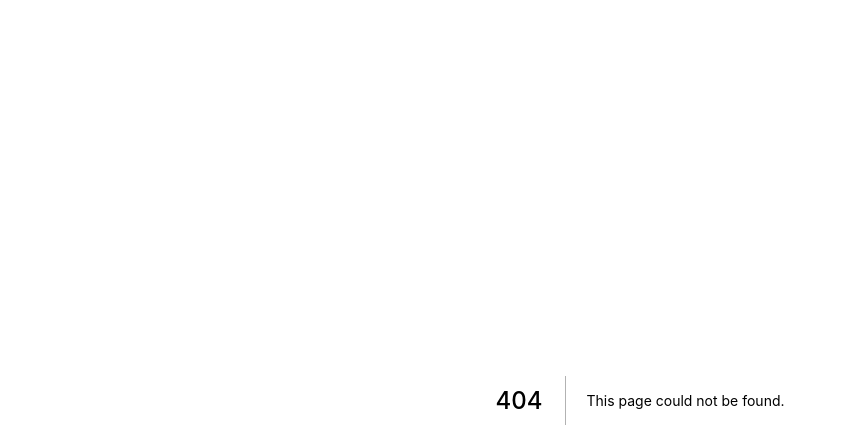
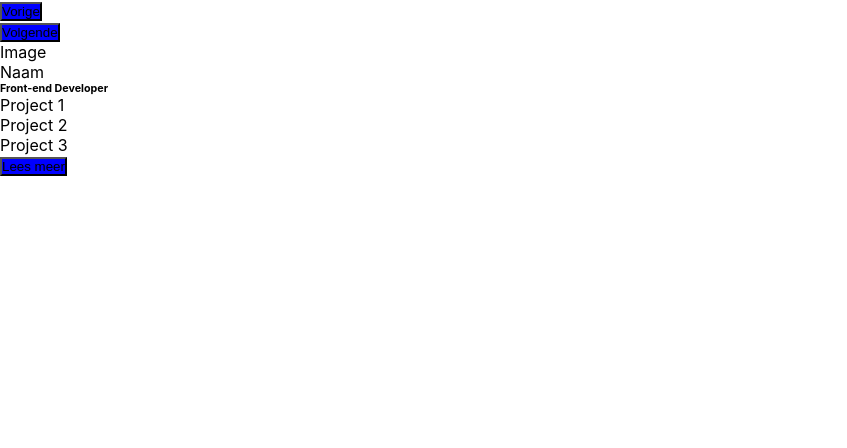
Before and after one commit to Jian18/minor-portfolio, a Next.js app: page /personen in a window 1280 px wide. Before the commit this address had no page. Shown: the top 448 px of the page, without its empty margins (0-847 px from the left). Built offline with nearby package versions, Linux system fonts and the light colour scheme.

Commit message:
Opzet personen pagina

```diff
--- a/components/Buttons/Component.jsx
+++ b/components/Buttons/Component.jsx
@@ -1,10 +1,10 @@
 import React from "react";
 import style from "./Buttons.module.css";
 
-function Buttons() {
+function Buttons({ buttonText }) {
   return (
     <div>
-      <button className={style.button}>Button</button>
+      <button className={style.button}>{buttonText}</button>
     </div>
   );
 }
--- a/pages/index.js
+++ b/pages/index.js
@@ -5,7 +5,7 @@ export default function Home() {
   return (
     <div>
       <Navigation/>
-      <Buttons/>
+      <Buttons buttonText="Meer info"/>
     </div>
   );
 }
--- /dev/null
+++ b/pages/personen/index.js
@@ -0,0 +1,34 @@
+import React from 'react'
+import Buttons from '../../components/Buttons/Component'
+
+function PersonPage() {
+  return (
+    <div>
+      <Buttons buttonText="Vorige"/>
+      <Buttons buttonText="Volgende"/>
+    <div>
+      Image
+    </div>
+    <div>
+      Naam {/* Hier komt naam props  */}
+    </div>
+
+
+        <div>
+          <h6>Front-end Developer</h6>
+          <ul>
+            <li>Project 1</li>
+            <li>Project 2</li>
+            <li>Project 3</li>
+          </ul>
+          <Buttons buttonText="Lees meer"/>
+        </div>
+
+
+
+    </div>
+
+  )
+}
+
+export default PersonPage
```
Also changed, not shown: pages/Cidalia/index.js (deleted, +0 -7 lines), pages/Diam/index.js (deleted, +0 -7 lines), pages/Jian/index.js (deleted, +0 -7 lines), pages/Raquel/index.js (deleted, +0 -7 lines), 1 other file (tests, documents, lock files or other folders).
